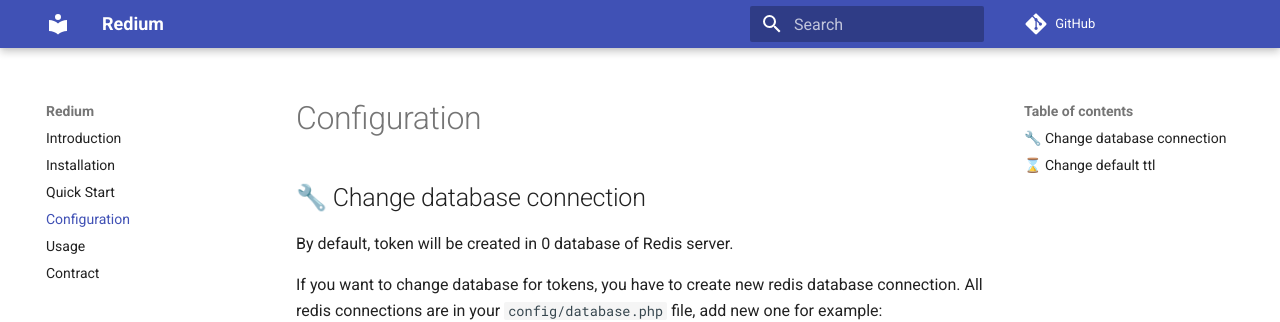
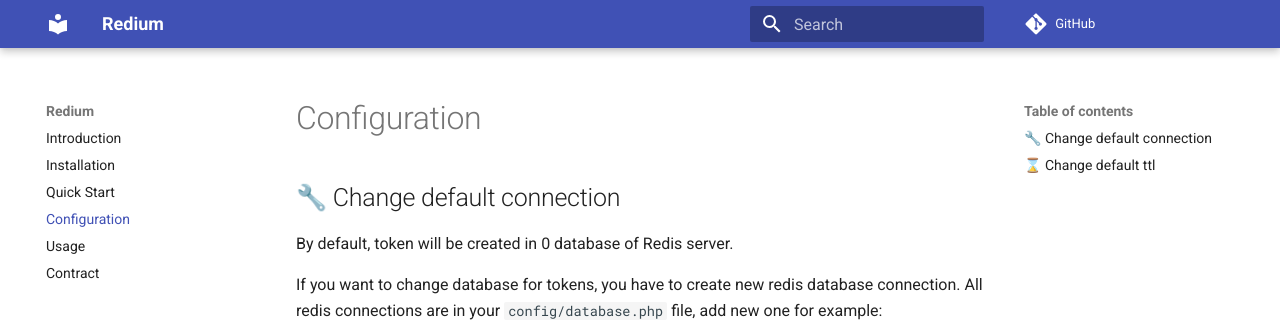
Before and after one commit to usmonaliyev99/redium, an MkDocs documentation site: the page built from docs/configuration.md, in a window 1280 px wide and 900 px high. Shown: the top 322 px of the window. Built offline with MkDocs 1.6.1 and Material for MkDocs 9.7.7, drawn with Linux system fonts in a browser that asks for light colours; comment, search, counter and statistics services are not loaded.

Commit message:
refactor: database => default in doc

```diff
--- a/docs/configuration.md
+++ b/docs/configuration.md
@@ -1,6 +1,6 @@
 # Configuration
 
-## 🔧 Change database connection
+## 🔧 Change default connection
 
 By default, token will be created in 0 database of Redis server.
 
```
